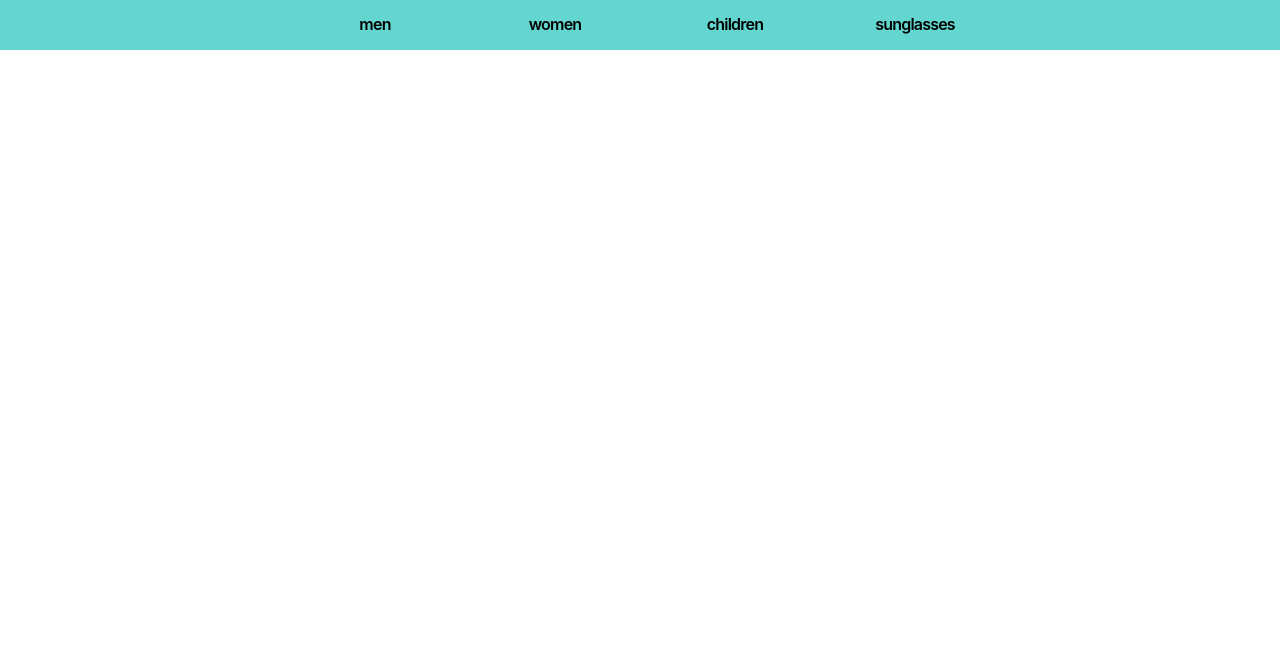
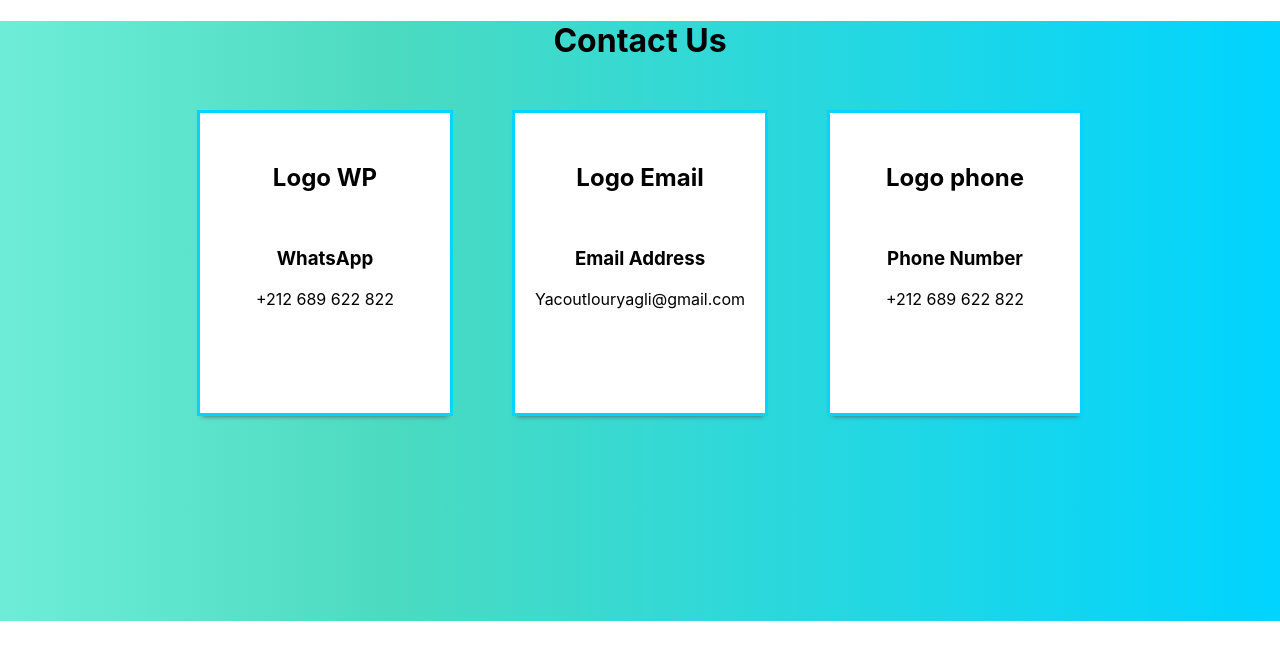
Before and after one commit to ylouryagli/opticlinic, a React (Create React App) app: page / in a window 1280 px wide. Shown: the top 660 px of the page. Built offline with nearby package versions, Linux system fonts and the light colour scheme.

Commit message:
contact us page

```diff
--- a/src/App.js
+++ b/src/App.js
@@ -1,5 +1,5 @@
 import './App.css';
-import CollectionFilter from './sections/collection-filter/collection-filter.section';
+import Contact from './pages/contact/contact.page.jsx';
 
 
 
@@ -9,11 +9,7 @@ function App() {
   return (
     <div>
 
-   <CollectionFilter/>
-
-
-
-
+   <Contact/>
 
     </div>
 
--- /dev/null
+++ b/src/pages/contact/contact.page.jsx
@@ -0,0 +1,35 @@
+import './contact.style.scss';
+
+const Contact= ()=>{
+    return(
+        <div className='page'>
+        <div className='contact-section'>
+        <h1> Contact Us</h1>
+        <div className='contactcards '>
+        <div className='contactcard-WP grow'>
+            <h2 className='logo'> Logo WP </h2>
+            <h3 className='header'> WhatsApp</h3>
+            <span className='info'>+212 689 622 822</span>
+        </div>
+            <div className='contactcard-email grow'>
+            <h2 className='logo'> Logo Email </h2>
+            <h3 className='header'> Email Address</h3>
+            <span className='info'>Yacoutlouryagli@gmail.com</span>
+
+            </div>
+            <div className='contactcard-phone grow'>
+            <h2 className='logo'> Logo phone </h2>
+            <h3 className='header'> Phone Number </h3>
+            <span className='info'>+212 689 622 822</span>
+
+            </div>
+
+        </div>
+
+        </div>
+        </div>
+    )
+
+}
+
+export default Contact;
--- /dev/null
+++ b/src/pages/contact/contact.style.scss
@@ -0,0 +1,68 @@
+.page{
+    height:600px;
+    background: linear-gradient(90deg, rgba(109,237,216,1) 0%, rgba(76,219,192,1) 30%, rgba(0,212,255,1) 100%);
+
+}
+.contact-section{
+    text-align: center;
+
+
+}
+
+.contactcards{
+    // background-color: black;
+    display: flex;
+    column-gap: 5%;
+    margin: 50px;
+    justify-content: center;
+
+}
+.logo{
+    text-align: center;
+    margin-top: 50px ;
+}
+.header{
+    text-align: center;
+    margin-top: 55px;
+}
+
+
+
+.contactcard-WP{
+    height:300px;
+    width: 250px;
+    background-color: white;
+    border-style: solid;
+    border-color:rgba(0,212,255,1);
+    box-shadow: rgb(76, 88, 90) 0 5px 5px -5px;
+}
+
+
+.contactcard-email{
+    height:300px;
+    width: 250px;
+    background-color: white;
+    border-style: solid;
+    border-color:rgba(0,212,255,1);
+    box-shadow: rgb(76, 88, 90) 0 5px 5px -5px;
+
+}
+
+.contactcard-phone{
+    height:300px;
+    width: 250px;
+    background-color: white;
+    border-style: solid;
+    border-color:rgba(0,212,255,1);
+    box-shadow: rgb(76, 88, 90) 0 5px 5px -5px;
+
+}
+
+.grow{
+    transition: all .2s ease-in-out;
+    }
+
+
+.grow:hover{
+    transform: scale(1.1);
+}
```
